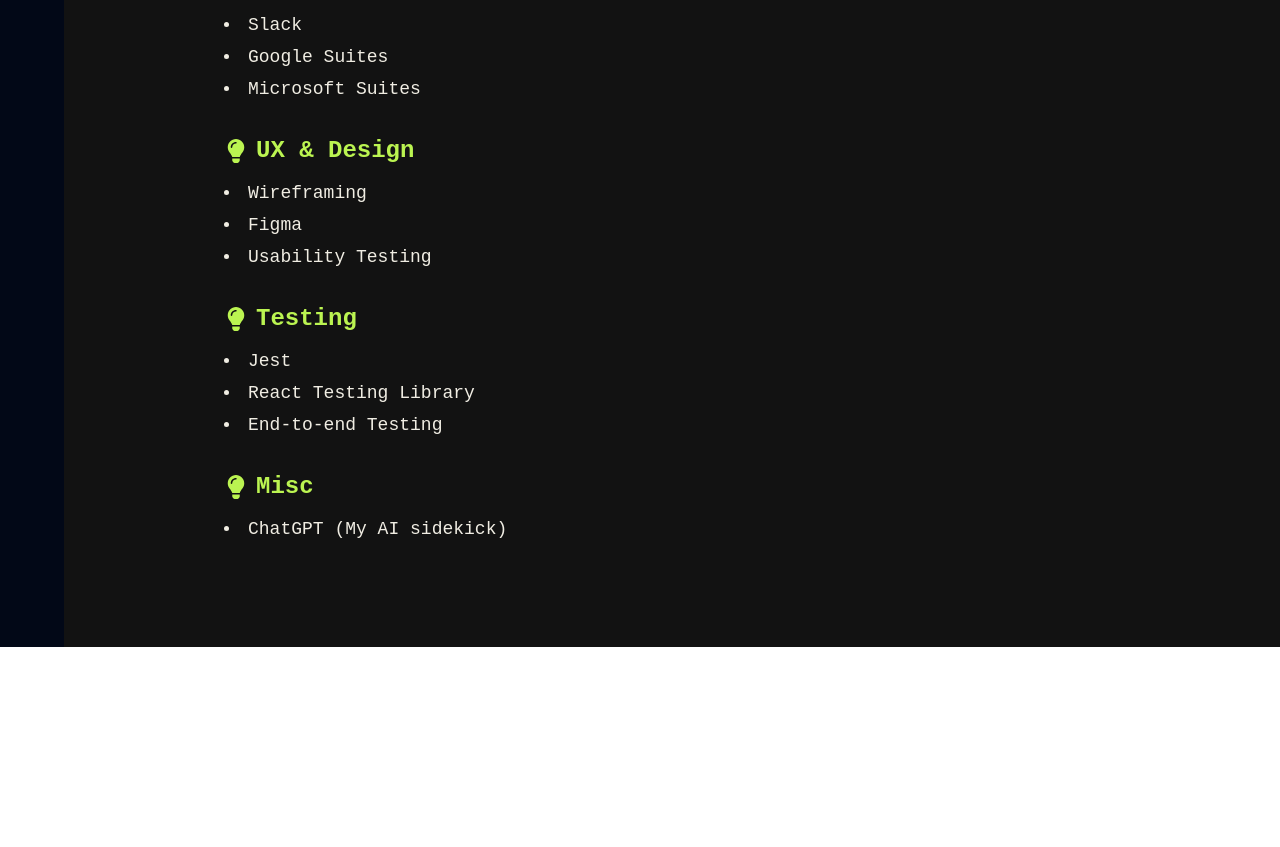
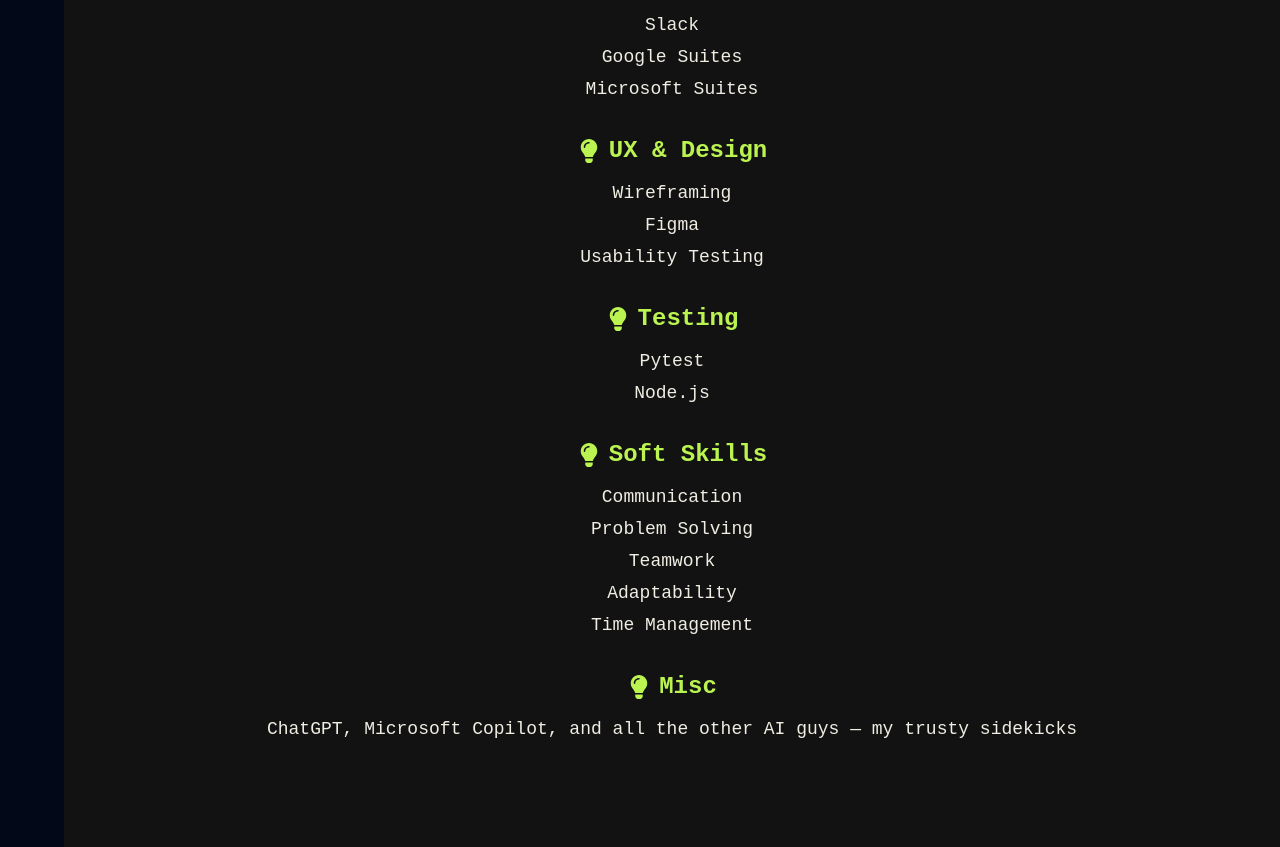
Before and after one commit to SamPomeroy/portfolio, a React (Vite) app: page /skills in a window 1280 px wide. Shown: the part 1121-1968 px from the top of the page. Before the commit the page ends 1768 px from the top, so only its background shows below. Built offline with nearby package versions, Linux system fonts and the light colour scheme.

Commit message:
centered About and Skills

```diff
--- a/src/data/projects.js
+++ b/src/data/projects.js
@@ -6,7 +6,7 @@
   {
     id: 1,
     title: 'News Aggregator',
-    description: 'A React app that collects and displays the latest news articles from multiple APIs.',
+    description: 'A React app that collects and displays the latest news articles from a third part API, allowing users to filter by category and search for specific topics.',
     image: newsAggregatorImage,
     link: 'https://github.com/SamPomeroy/news-aggregator',
     category: 'Frontend',
@@ -14,7 +14,7 @@
   {
     id: 2,
     title: 'Reading List Organizer',
-    description: 'A tool to manage and categorize your reading list with filtering and search functionality.',
+    description: 'A tool to manage your reading list with search functionality that returns the Title, Author, ISBN and first sentence.',
     image: readingListImage,
     link: 'https://github.com/SamPomeroy/reading-list-organizer',
     category: 'Full Stack',
--- a/src/data/skills.js
+++ b/src/data/skills.js
@@ -29,6 +29,13 @@
     'Microsoft Suites',
   ],
   'UX & Design': ['Wireframing', 'Figma', 'Usability Testing'],
-  Testing: ['Jest', 'React Testing Library', 'End-to-end Testing'],
-  Misc: ['ChatGPT (My AI sidekick)'],
+  Testing: ['Pytest', 'Node.js'],
+  'Soft Skills': [
+    'Communication',
+    'Problem Solving',
+    'Teamwork',
+    'Adaptability',
+    'Time Management',
+  ],
+   misc: ['ChatGPT, Microsoft Copilot, and all the other AI guys — my trusty sidekicks'],
 };
--- a/src/pages/About.jsx
+++ b/src/pages/About.jsx
@@ -9,7 +9,7 @@
         I'm rebuilding my life and career with purpose and intention.
       </p>
       <div className="text-[#F0EDE3] text-lg max-w-xl">
-        <ul className="list-disc list-inside space-y-2 text-left">
+        <ul className="space-y-2 text-center list-none">
           <li>💻 Skilled in React, JavaScript, and Python.</li>
           <li>💡 Passionate about second chances and social impact.</li>
           <li>📢 Strong communicator and problem solver.</li>
--- a/src/pages/Contact.jsx
+++ b/src/pages/Contact.jsx
@@ -1,6 +1,6 @@
 import React from "react";
 import { FaEnvelope, FaLinkedin } from "react-icons/fa";
-import profileImage from "../assets/images/SamNov24.jpg"; // Adjust path if necessary
+import profileImage from "../assets/images/SamNov24.jpg";
 
 function Contact() {
   return (
--- a/src/pages/Skills.jsx
+++ b/src/pages/Skills.jsx
@@ -8,21 +8,21 @@
   soft: FaLightbulb,
 };
 
-function Skills() {
+export default function Skills() {
   return (
     <section className="flex flex-col items-center justify-center min-h-[calc(100vh-4rem)] px-6 py-12 text-center">
       <h1 className="text-4xl sm:text-5xl font-bold text-[#E3FDFD] mb-10">
         Skills
       </h1>
-      <div className="w-full max-w-4xl text-left">
+      <div className="w-full max-w-4xl">
         {Object.entries(skills).map(([category, skillList]) => {
           const Icon = skillIcons[category] || FaLightbulb;
           return (
             <div key={category} className="mb-8">
-              <h2 className="text-2xl font-semibold capitalize text-lime-300 mb-3 flex items-center">
+              <h2 className="text-2xl font-semibold capitalize text-lime-300 mb-3 flex items-center justify-center">
                 <Icon className="mr-2" /> {category}
               </h2>
-              <ul className="list-disc list-inside space-y-1 text-lg text-[#F0EDE3]">
+              <ul className="space-y-1 text-lg text-[#F0EDE3] text-center list-none">
                 {skillList.map((skill, i) => (
                   <li key={i}>{skill}</li>
                 ))}
@@ -34,5 +34,3 @@
     </section>
   );
 }
-
-export default Skills;
```
